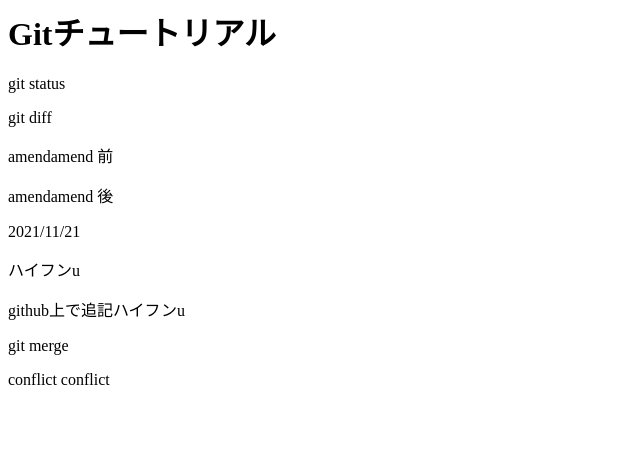
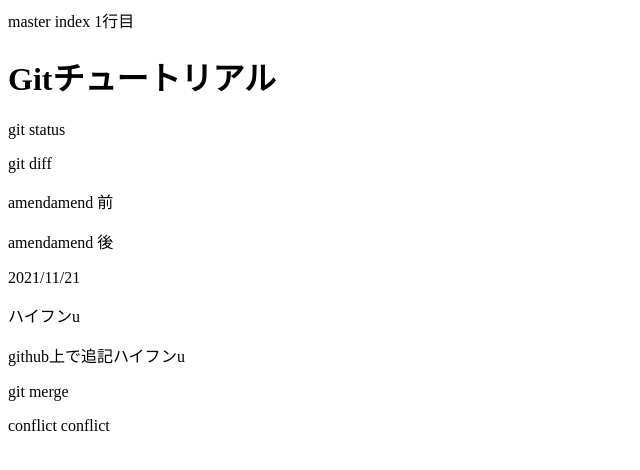
Before and after one commit to yukotame/git_practice, a plain HTML site: page index.html in a window 1280 px wide. Shown: the whole page, without its empty margins (0-640 px from the left). Drawn offline with Linux system fonts and the light colour scheme.

Commit message:
master index 1行目追記

```diff
--- a/index.html
+++ b/index.html
@@ -1,3 +1,4 @@
+<p>master index 1行目</p>
 <h1>Gitチュートリアル</h1>
 <p>git status</p>
 <p>git diff</p>
```
